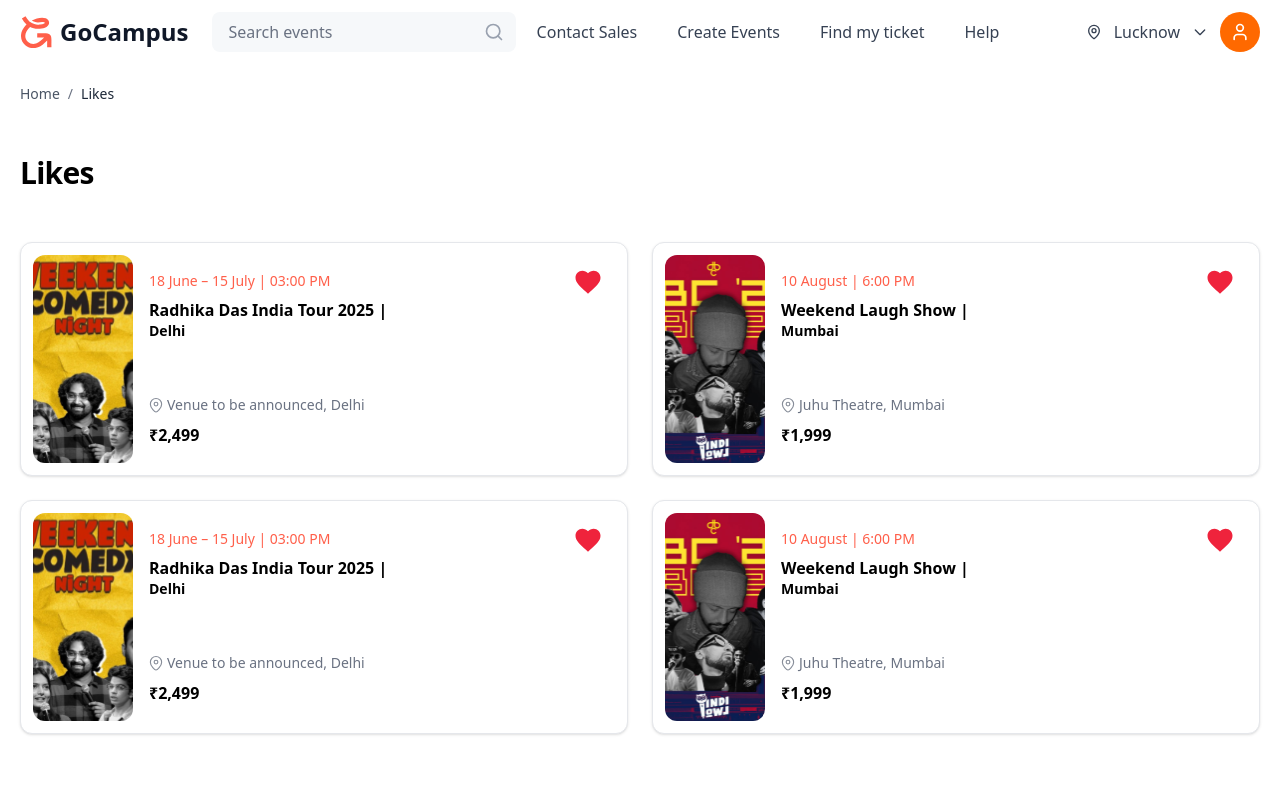
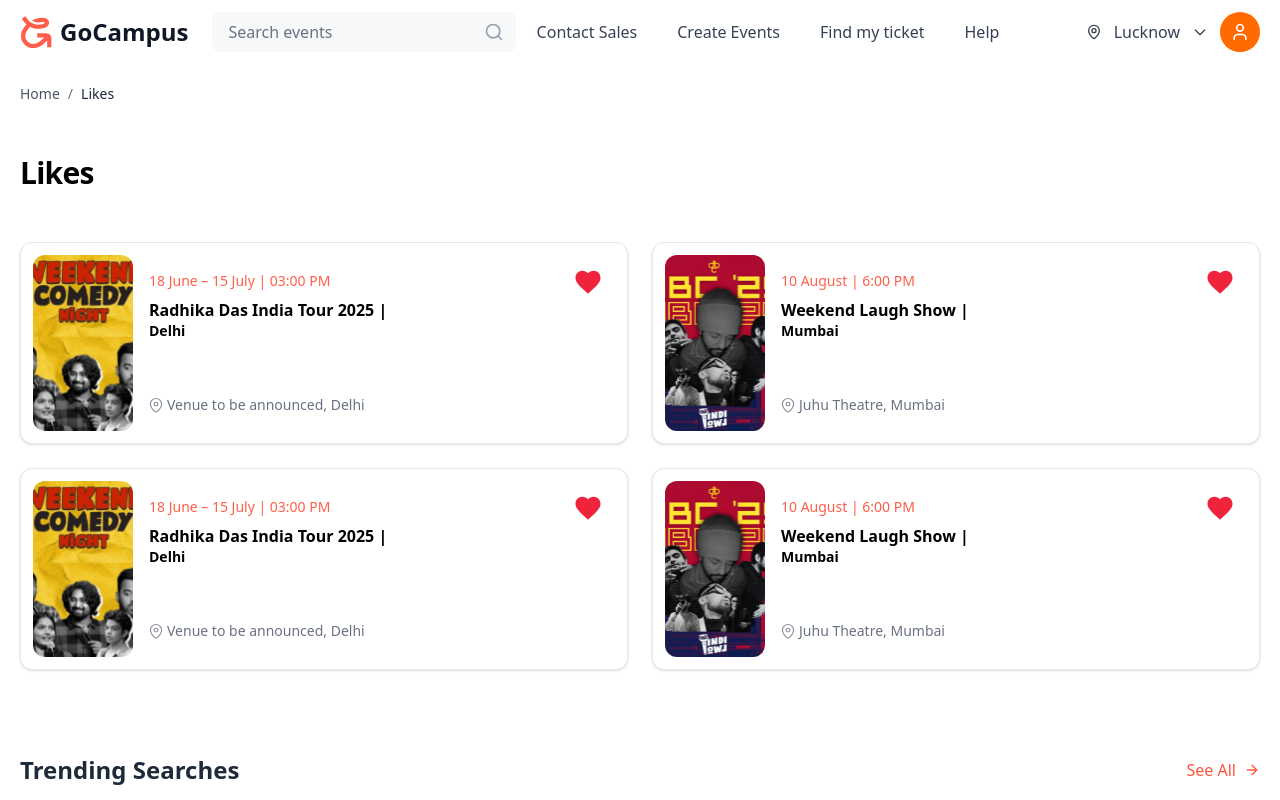
Before and after one commit to Go-Campus/go_campus, a Next.js app: page /likes in a window 1280 px wide. Shown: the top 800 px of the page. Built offline with nearby package versions, Linux system fonts and the light colour scheme.

Commit message:
hided price details'

```diff
--- a/components/destinationCard/index.jsx
+++ b/components/destinationCard/index.jsx
@@ -101,9 +101,9 @@
         </div>
 
         {/* Price */}
-        <span className="text-sm sm:text-base font-semibold whitespace-nowrap">
+        {/* <span className="text-sm sm:text-base font-semibold whitespace-nowrap">
           {price === 'Free' ? 'Free' : `₹${price}`}
-        </span>
+        </span> */}
       </div>
     </div>
   );
```
